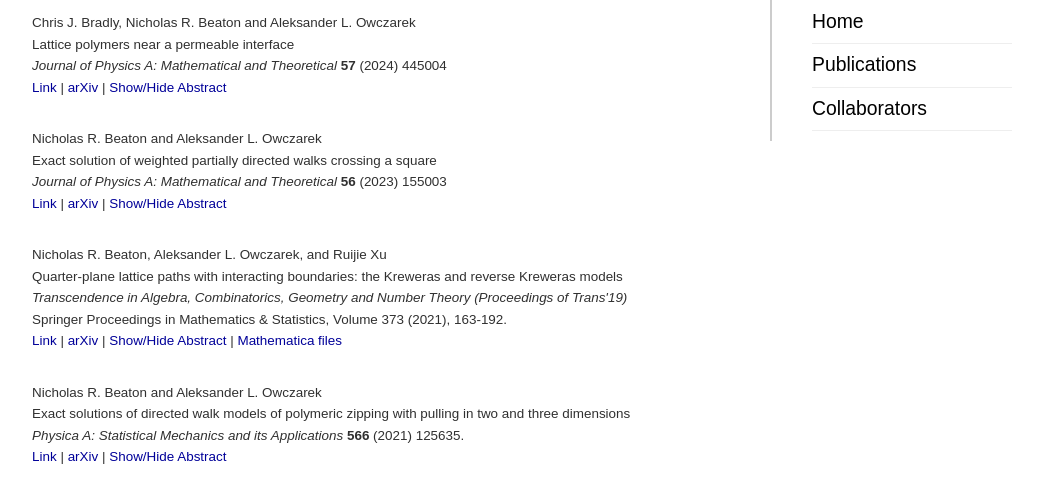
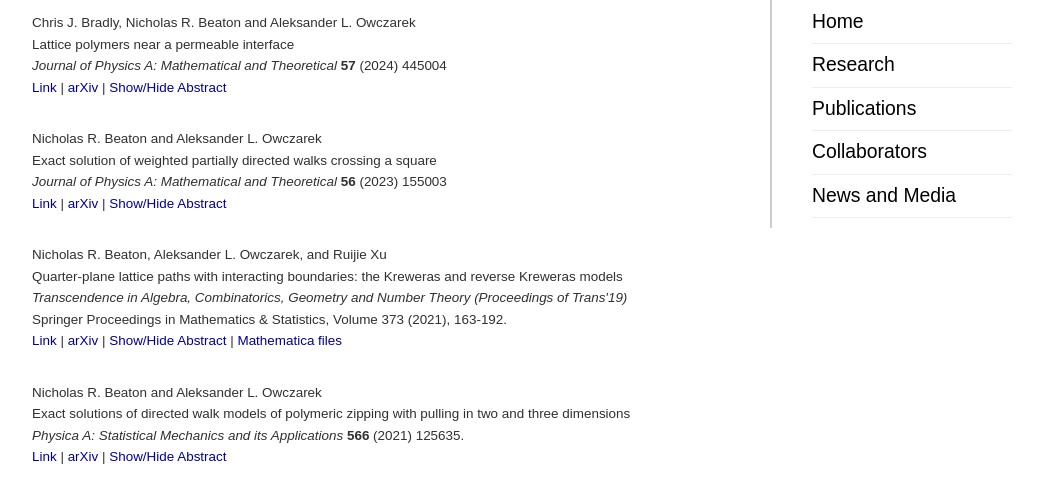
Before and after one commit to AleksanderOwczarek/outward-display, a plain HTML site: page publications.html in a window 1280 px wide. Shown: the part 251-746 px from the top of the page, without its empty margins (118-1161 px from the left). Drawn offline with nearby package versions, Linux system fonts and the light colour scheme; some packages are replaced by stand-ins of ours.

Commit message:
Update publications.html

```diff
--- a/publications.html
+++ b/publications.html
@@ -29,8 +29,10 @@
   <!-- <\!--<p class="slogan">everyone has a story to tell</p>-\-> -->
   <ul>
     <li><a href="index.html">Home</a><br /></li>
+    <li><a href="research.html">Research</a><br /></li>
     <li><a href="publications.html">Publications</a><br /></li>
     <li><a href="collaborators.html">Collaborators</a><br /></li>
+    <li><a href="newsandmedia.html">News and Media</a><br /></li>
   </ul>
 </div>
 
```
